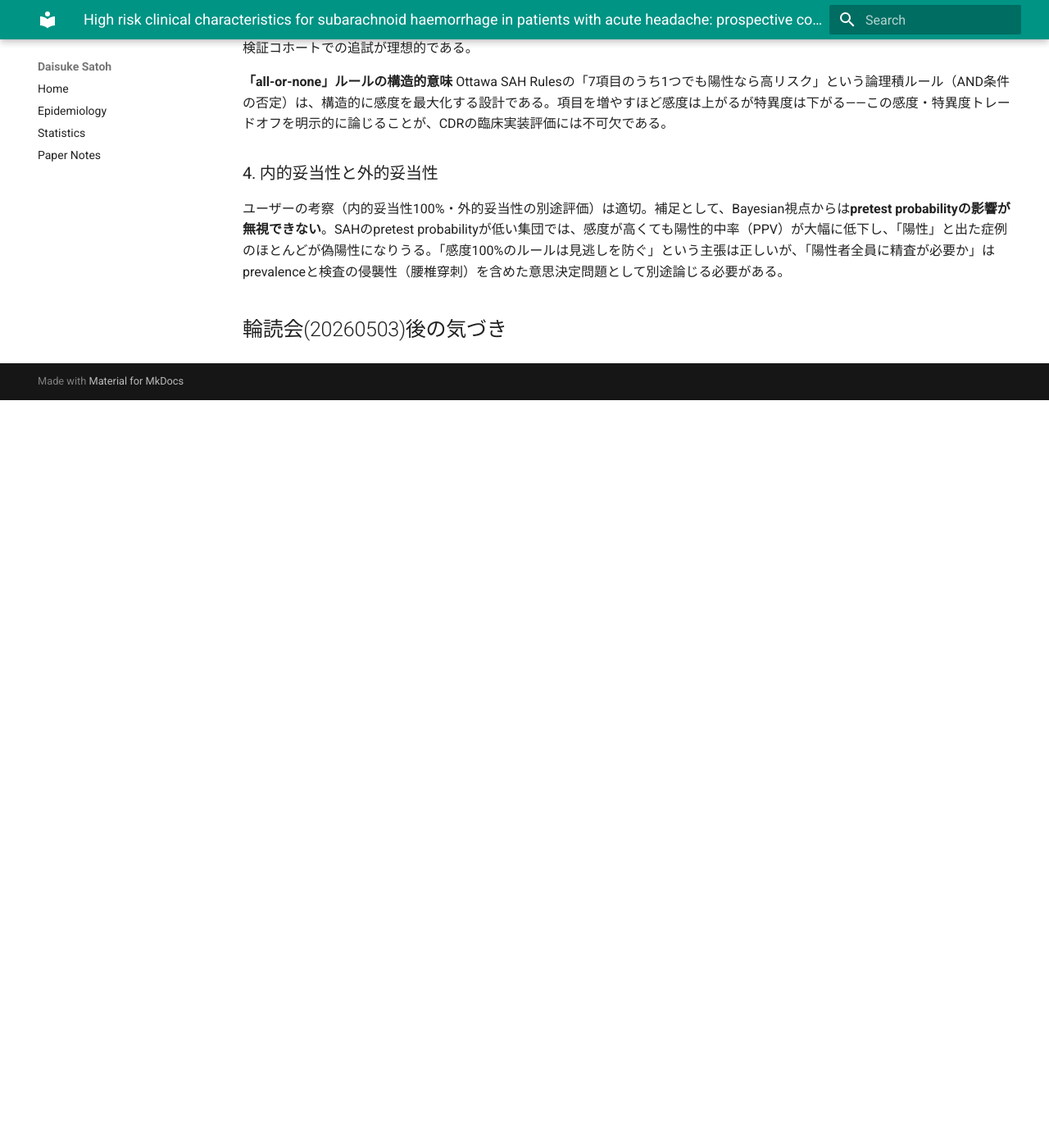
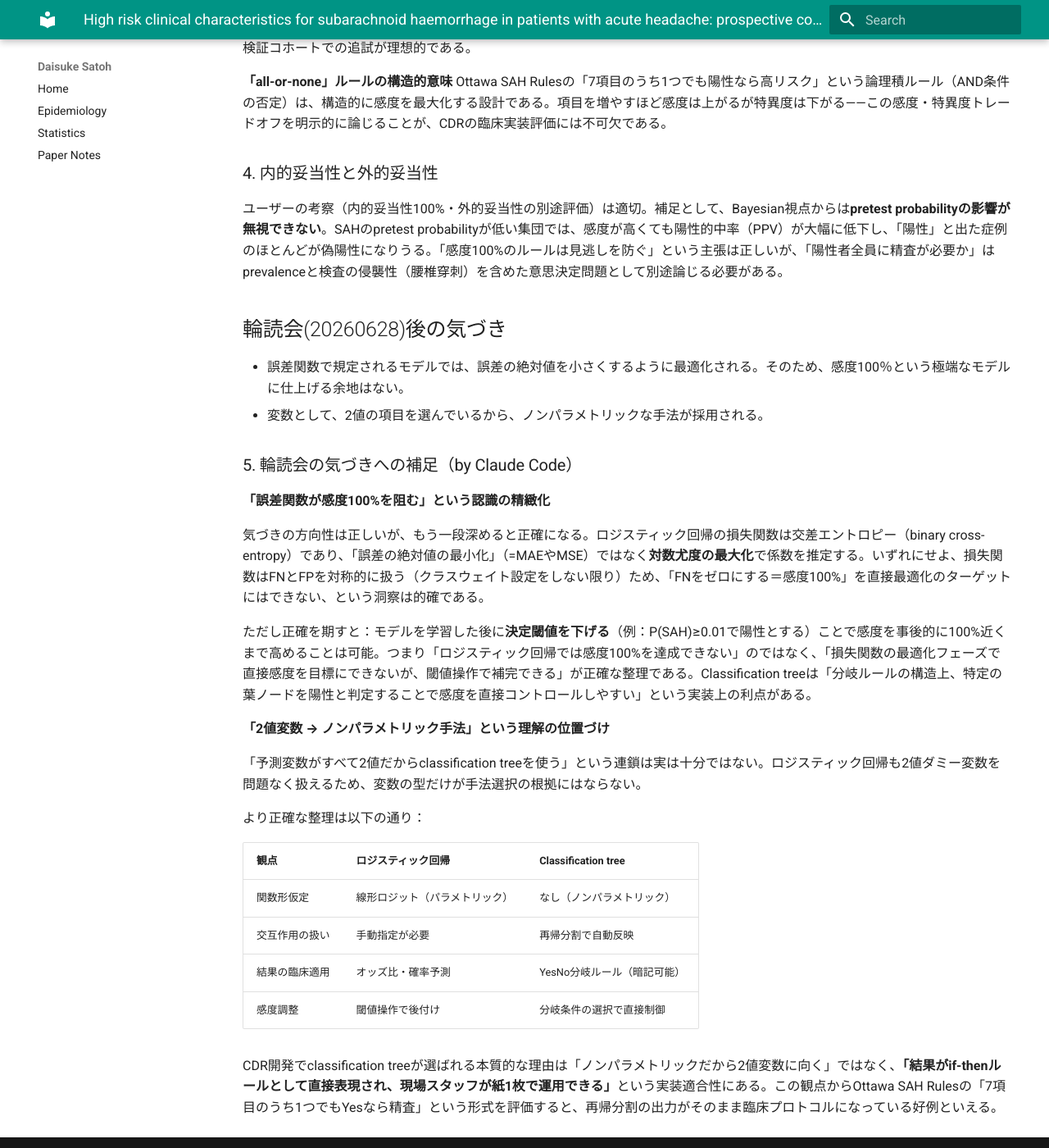
Before and after one commit to dsatoh20/dsatoh20.github.io, an MkDocs documentation site: the page built from docs/paper_notes/2026-06-14_Perry2010_clinical_dicision_rule_for_SAH.md, in a window 1280 px wide and 1400 px high, scrolled down 2710 px. Shown: the whole window at 82% size. Built offline with MkDocs 1.6.1 and Material for MkDocs 9.7.7, drawn with Linux system fonts in a browser that asks for light colours; before the commit the page ends 3198 px from its top, so only the background shows below that.

Commit message:
sync: update from career repo

```diff
--- a/docs/paper_notes/2026-06-14_Perry2010_clinical_dicision_rule_for_SAH.md
+++ b/docs/paper_notes/2026-06-14_Perry2010_clinical_dicision_rule_for_SAH.md
@@ -79,4 +79,29 @@ Ottawa SAH Rulesの「7項目のうち1つでも陽性なら高リスク」と
 
 ユーザーの考察（内的妥当性100%・外的妥当性の別途評価）は適切。補足として、Bayesian視点からは**pretest probabilityの影響が無視できない**。SAHのpretest probabilityが低い集団では、感度が高くても陽性的中率（PPV）が大幅に低下し、「陽性」と出た症例のほとんどが偽陽性になりうる。「感度100%のルールは見逃しを防ぐ」という主張は正しいが、「陽性者全員に精査が必要か」はprevalenceと検査の侵襲性（腰椎穿刺）を含めた意思決定問題として別途論じる必要がある。
 
-## 輪読会(20260503)後の気づき
+## 輪読会(20260628)後の気づき
+- 誤差関数で規定されるモデルでは、誤差の絶対値を小さくするように最適化される。そのため、感度100％という極端なモデルに仕上げる余地はない。
+- 変数として、2値の項目を選んでいるから、ノンパラメトリックな手法が採用される。
+
+### 5. 輪読会の気づきへの補足（by Claude Code）
+
+**「誤差関数が感度100%を阻む」という認識の精緻化**
+
+気づきの方向性は正しいが、もう一段深めると正確になる。ロジスティック回帰の損失関数は交差エントロピー（binary cross-entropy）であり、「誤差の絶対値の最小化」（=MAEやMSE）ではなく**対数尤度の最大化**で係数を推定する。いずれにせよ、損失関数はFNとFPを対称的に扱う（クラスウェイト設定をしない限り）ため、「FNをゼロにする＝感度100%」を直接最適化のターゲットにはできない、という洞察は的確である。
+
+ただし正確を期すと：モデルを学習した後に**決定閾値を下げる**（例：P(SAH)≥0.01で陽性とする）ことで感度を事後的に100%近くまで高めることは可能。つまり「ロジスティック回帰では感度100%を達成できない」のではなく、「損失関数の最適化フェーズで直接感度を目標にできないが、閾値操作で補完できる」が正確な整理である。Classification treeは「分岐ルールの構造上、特定の葉ノードを陽性と判定することで感度を直接コントロールしやすい」という実装上の利点がある。
+
+**「2値変数 → ノンパラメトリック手法」という理解の位置づけ**
+
+「予測変数がすべて2値だからclassification treeを使う」という連鎖は実は十分ではない。ロジスティック回帰も2値ダミー変数を問題なく扱えるため、変数の型だけが手法選択の根拠にはならない。
+
+より正確な整理は以下の通り：
+
+| 観点 | ロジスティック回帰 | Classification tree |
+|------|-------------------|--------------------|
+| 関数形仮定 | 線形ロジット（パラメトリック） | なし（ノンパラメトリック） |
+| 交互作用の扱い | 手動指定が必要 | 再帰分割で自動反映 |
+| 結果の臨床適用 | オッズ比・確率予測 | YesNo分岐ルール（暗記可能） |
+| 感度調整 | 閾値操作で後付け | 分岐条件の選択で直接制御 |
+
+CDR開発でclassification treeが選ばれる本質的な理由は「ノンパラメトリックだから2値変数に向く」ではなく、**「結果がif-thenルールとして直接表現され、現場スタッフが紙1枚で運用できる」**という実装適合性にある。この観点からOttawa SAH Rulesの「7項目のうち1つでもYesなら精査」という形式を評価すると、再帰分割の出力がそのまま臨床プロトコルになっている好例といえる。
```
